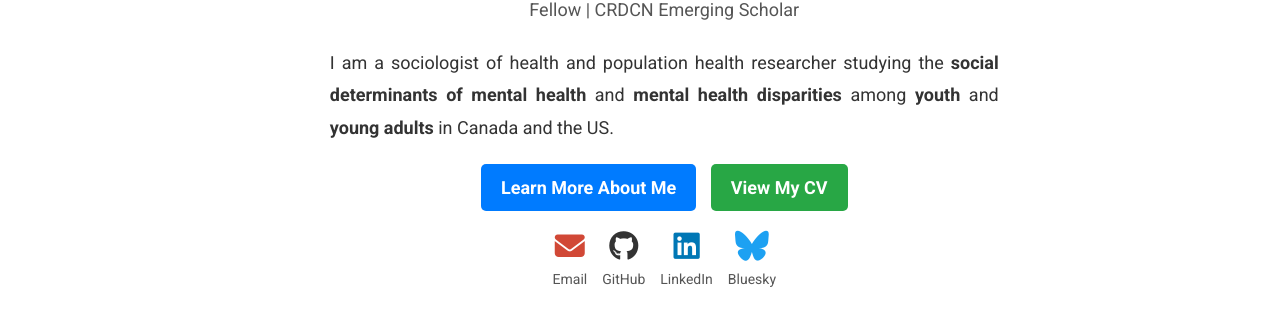
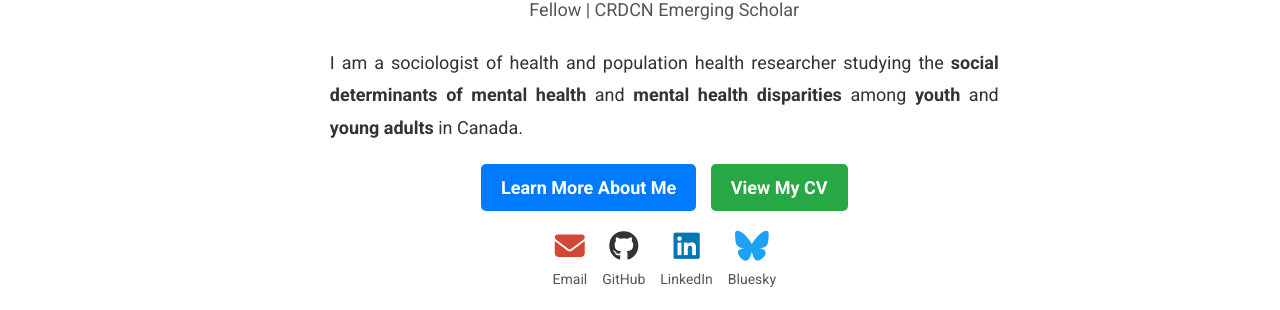
Before and after one commit to Mohsnmonji/mohsnmonji.github.io, a Jekyll site: the page built from _pages/front.md, in a window 1280 px wide and 1396 px high. Shown: the part 666-976 px from the top of the window. Built offline with Jekyll 4.4.1, drawn with Linux system fonts in a browser that asks for light colours.

Commit message:
Update front.md

```diff
--- a/_pages/front.md
+++ b/_pages/front.md
@@ -24,7 +24,7 @@ hide_avatar: true
   <p style="font-size: 18px; color: #333; text-align: justify; line-height: 1.8; margin-bottom: 20px;">
     I am a sociologist of health and population health researcher studying the
     <strong>social determinants of mental health</strong> and <strong>mental health disparities</strong>
-    among <strong>youth</strong> and <strong>young adults</strong> in Canada and the US.
+    among <strong>youth</strong> and <strong>young adults</strong> in Canada.
   </p>
 
   <!-- Buttons -->
```
